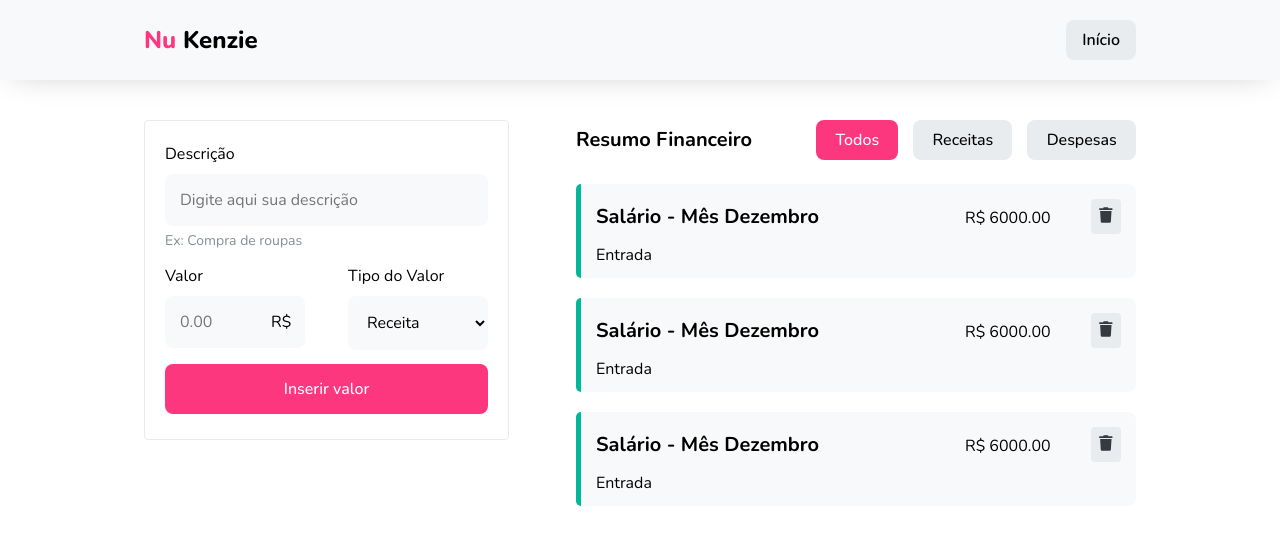
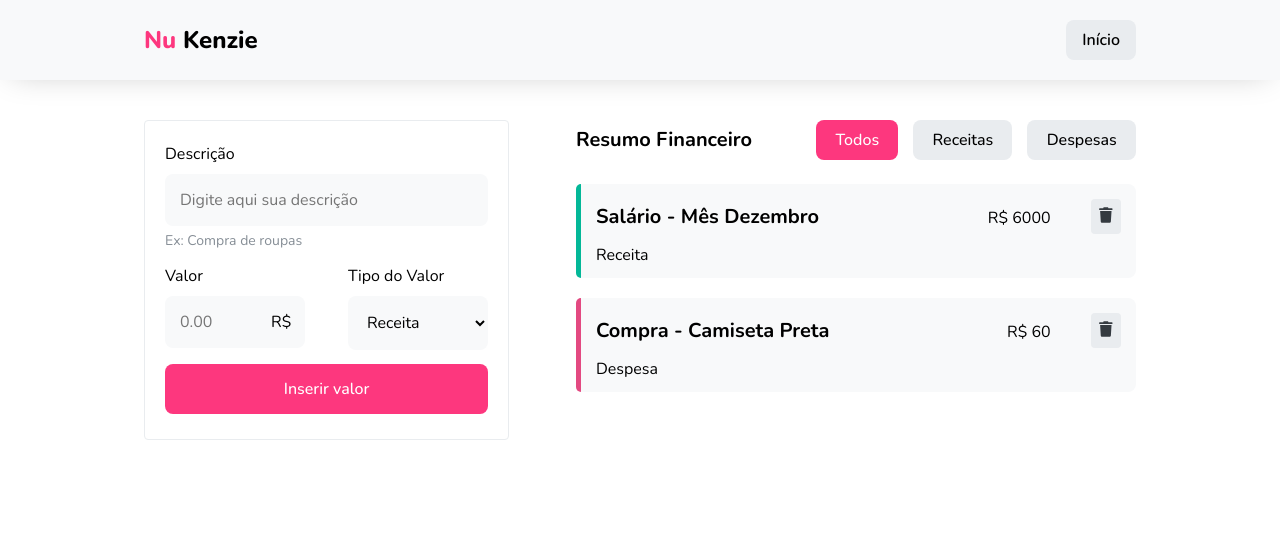
Before and after one commit to Kenzie-Academy-Brasil-Developers/nu-kenzie-react-app, a React (Vite) app in the folder nu-kenzie/: page / in a window 1280 px wide. Both pictures are taken after a click on the button "Iniciar". Shown: the top 544 px of the page. Built offline with nearby package versions, Linux system fonts and the light colour scheme.

Commit message:
feat: dinamic render balance data

```diff
--- a/nu-kenzie/src/App.jsx
+++ b/nu-kenzie/src/App.jsx
@@ -7,6 +7,24 @@ import { Figure } from './components/Opening Page/Figure/figure'
 import { Section } from './components/Opening Page/Section/section'
 
 function App() {
+  // const [balanceData, setBalanceData] = useState([])
+  // function addBalanceData () {
+  //   setBalanceData(balanceData)
+  // }
+
+  const balanceData = [
+    {
+      description: 'Salário - Mês Dezembro',
+      value: 6000,
+      typeOfValue: 'Receita'
+    },
+    {
+      description: 'Compra - Camiseta Preta',
+      value: 60,
+      typeOfValue: 'Despesa'
+    }
+  ]
+
   const [page, setPage] = useState(true)
 
   function openingPage () {
@@ -28,7 +46,7 @@ function App() {
       <Header homePage={homePage}/>
       <div className='container layout'>
         <Form/>
-        <Balance/>
+        <Balance balanceData={balanceData}/>
       </div>
     </div>)
 
--- a/nu-kenzie/src/components/Home Page/Balance List/Balance Card/balanceCard.jsx
+++ b/nu-kenzie/src/components/Home Page/Balance List/Balance Card/balanceCard.jsx
@@ -1,17 +1,17 @@
 import './balanceCard.css'
 
-export function BalanceCard () {
+export function BalanceCard ({description, value, typeOfValue}) {
     return (
         <li className='balance-card'>
-            <span className='income-color'></span>
+            <span className= {typeOfValue == 'Receita' ? 'income-color' : 'debit-color'}></span>
             <div>
                 <div>
-                    <h2>Salário - Mês Dezembro</h2>
-                    <small>Entrada</small>
+                    <h2>{description}</h2>
+                    <small>{typeOfValue}</small>
                 </div>
 
                 <div>
-                    <small>R$ 6000.00</small>
+                    <small>R$ {value}</small>
                     <button>
                         <img src="/src/assets/trash-icon.svg" alt="Excluir Receita" />
                     </button>
--- /dev/null
+++ b/nu-kenzie/src/components/Home Page/Balance List/Balance Ul/balanceUl.jsx
@@ -0,0 +1,12 @@
+import { BalanceCard } from "../Balance Card/balanceCard";
+
+
+export function BalanceList ({ balanceData }) {
+    return (
+        <ul>
+            {balanceData.map((item, index) => {
+                return <BalanceCard key={index} description={item.description} value={item.value} typeOfValue={item.typeOfValue}/>
+            })}
+        </ul>
+    )
+}
--- a/nu-kenzie/src/components/Home Page/Balance List/balance.jsx
+++ b/nu-kenzie/src/components/Home Page/Balance List/balance.jsx
@@ -1,8 +1,10 @@
 import './balance.css'
-import { BalanceCard } from "./Balance Card/balanceCard";
+import { BalanceList } from './Balance Ul/balanceUl'
 
 
-export function Balance () {
+export function Balance ({ balanceData }) {
+
+    if (balanceData != false) {
         return (
             <section className='section-balance'>
                 <div className="div-top">
@@ -14,14 +16,25 @@ export function Balance () {
                     </div>
                 </div>
 
-            {/* <p>Você ainda não possui nenhum lançamento</p>
-            <img src="/src/assets/empty-list.svg" alt="Lista vazia" /> */}
+                <BalanceList balanceData={balanceData}/>
+            </section>
+        )
 
-            <ul>
-                <BalanceCard/>
-                <BalanceCard/>
-                <BalanceCard/>
-            </ul>
+    } else {
+        return (
+            <section className='section-balance'>
+                <div className="div-top">
+                    <h2>Resumo Financeiro</h2>
+                    <div className="filter-buttons">
+                        <button className="emphasis">Todos</button>
+                        <button>Receitas</button>
+                        <button>Despesas</button>
+                    </div>
+                </div>
+
+                <p>Você ainda não possui nenhum lançamento</p>
+                <img src="/src/assets/empty-list.svg" alt="Lista vazia" />
             </section>
         )
     }
+}
--- a/nu-kenzie/src/components/Home Page/Form/form.css
+++ b/nu-kenzie/src/components/Home Page/Form/form.css
@@ -22,6 +22,15 @@
     padding: 15px;
     background-color: var(--grey4);
     border-radius: 8px;
+}
+
+input[type="number"]::-webkit-outer-spin-button,
+input[type="number"]::-webkit-inner-spin-button {
+    -webkit-appearance: none;
+    margin: 0;
+}
+input[type="number"] {
+    -moz-appearance: textfield;
 }
 
 .form > input{
@@ -60,7 +69,7 @@
 
 .form div .value-label{
     margin-bottom: 0;
-    width: auto;
+    width: 20px;
     position: relative;
     top: -34px;
     right: -106px;
--- a/nu-kenzie/src/components/Home Page/Form/form.jsx
+++ b/nu-kenzie/src/components/Home Page/Form/form.jsx
@@ -9,7 +9,7 @@ export function Form () {
             <div>
                 <div>
                     <label htmlFor="value">Valor</label>
-                    <input type="text" id='value' name='value' placeholder='0.00' required/>
+                    <input type="number" id='value' name='value' placeholder='0.00' required/>
                     <label htmlFor="value" className='value-label'>R$</label>
                 </div>
 
```
Lines whose indentation alone changed are shown as unchanged.
